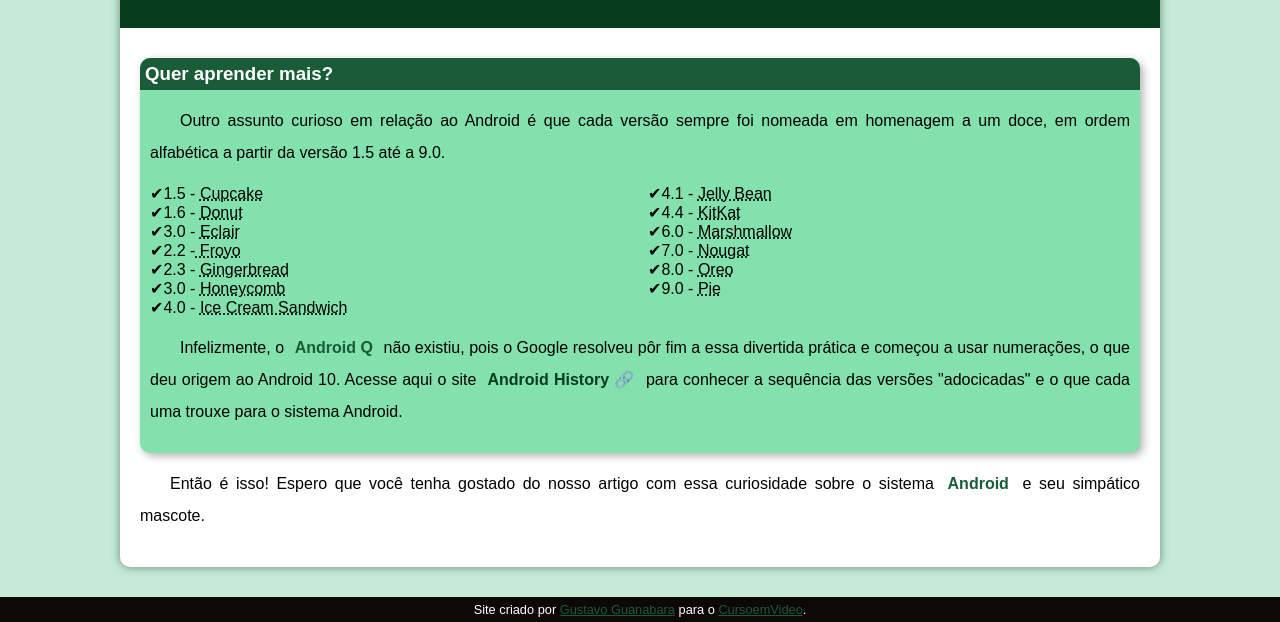
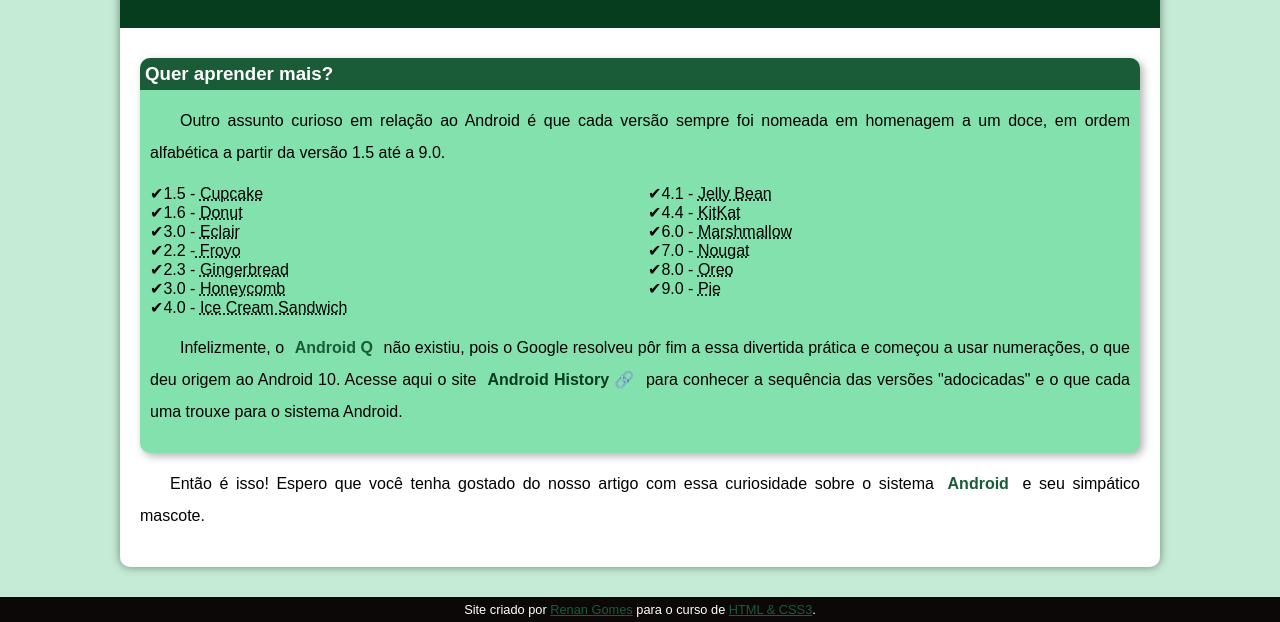
Before and after one commit to Renangomesp/site-android, a plain HTML site: page index.html in a window 1280 px wide. Shown: the part 2352-2974 px from the top of the page. Drawn offline with Linux system fonts and the light colour scheme.

Commit message:
Agora Sim

```diff
--- a/index.html
+++ b/index.html
@@ -105,7 +105,7 @@
     </article>
 
     </main>
-    <footer>Site criado por <a href="https://github.com/gustavoguanabara/html-css/tree/master/aulas-pdf" target="_blank">Gustavo Guanabara</a> para o <a href="https://www.youtube.com/c/CursoemVídeo" target="_blank">CursoemVideo</a>.
+    <footer>Site criado por <a href="https://github.com/Renangomesp" target="_blank">Renan Gomes</a> para o curso de <a href="https://github.com/Renangomesp/html5-css3" target="_blank">HTML & CSS3</a>.
 
     </footer>
 
```
